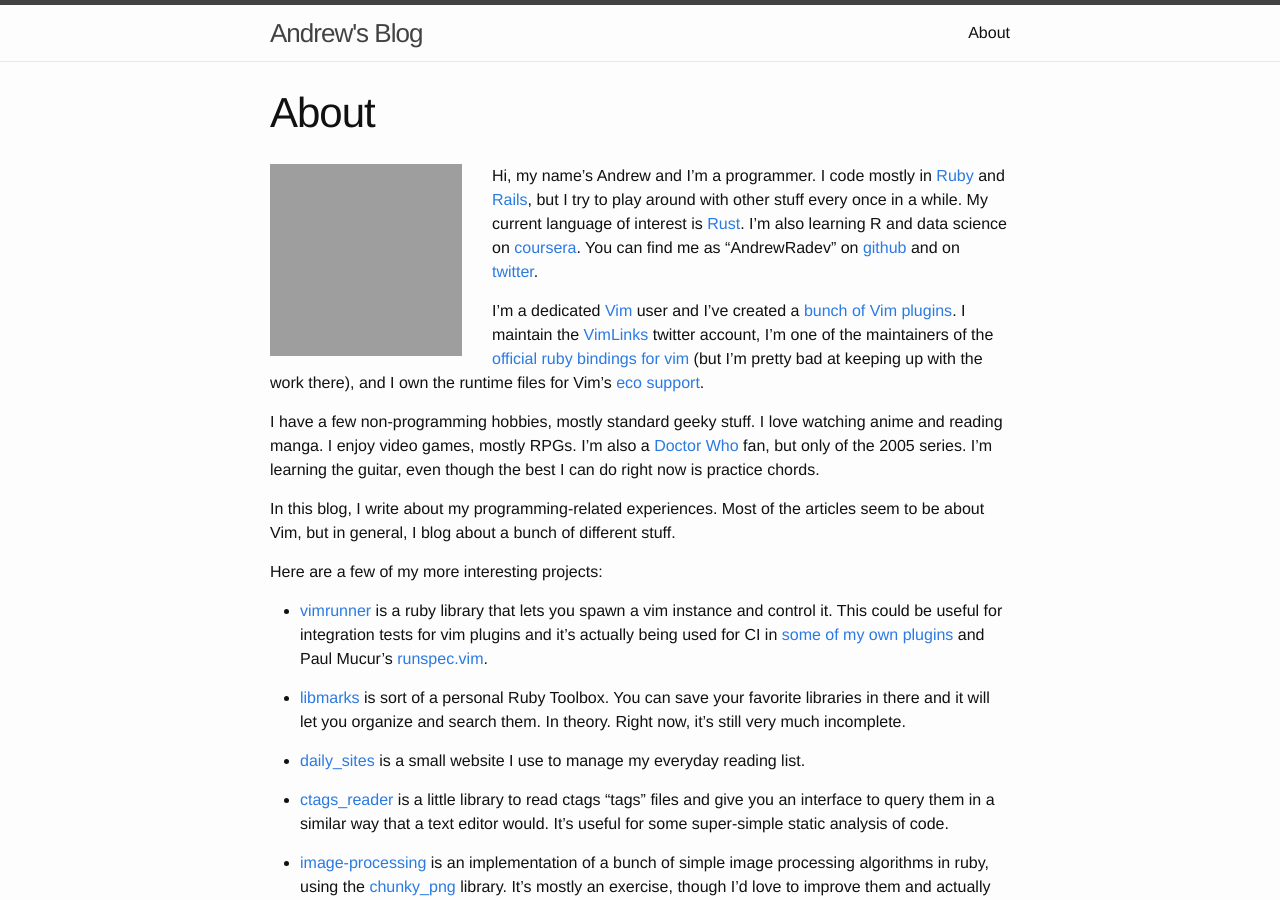
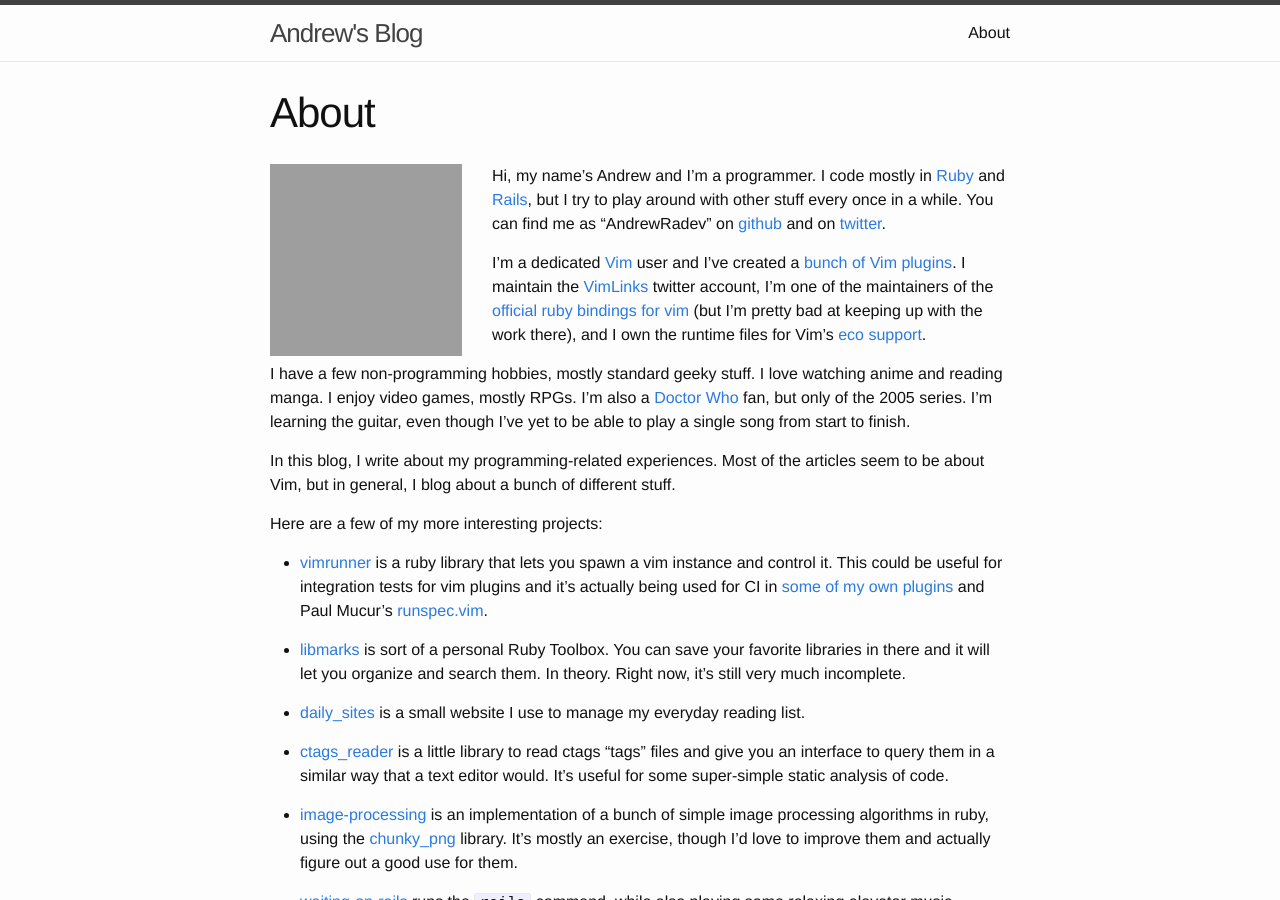
Before and after one commit to AndrewRadev/blog, a Jekyll site: the page built from about.md, in a window 1280 px wide and 900 px high. Built offline with Jekyll 4.4.1, drawn with Linux system fonts in a browser that asks for light colours; grey boxes are pictures that could not be loaded.

Commit message:
Update about page

```diff
--- a/about.md
+++ b/about.md
@@ -6,11 +6,11 @@ permalink: /about/
 
 <img class="about-image" src="http://gravatar.com/avatar/fc59401781a26b10f5d4fc5b758fb3b7.png?s=192" alt="Hello, there" />
 
-Hi, my name's Andrew and I'm a programmer. I code mostly in [Ruby](http://ruby-lang.org) and [Rails](http://rubyonrails.org/), but I try to play around with other stuff every once in a while. My current language of interest is [Rust](http://www.rust-lang.org/). I'm also learning R and data science on [coursera](https://www.coursera.org/specialization/jhudatascience/1). You can find me as "AndrewRadev" on [github](http://github.com/AndrewRadev) and on [twitter](http://twitter.com/AndrewRadev).
+Hi, my name's Andrew and I'm a programmer. I code mostly in [Ruby](http://ruby-lang.org) and [Rails](http://rubyonrails.org/), but I try to play around with other stuff every once in a while. You can find me as "AndrewRadev" on [github](http://github.com/AndrewRadev) and on [twitter](http://twitter.com/AndrewRadev).
 
 I'm a dedicated [Vim](http://vim.org) user and I've created a [bunch of Vim plugins](http://www.vim.org/account/profile.php?user_id=31799). I maintain the [VimLinks](https://twitter.com/vimlinks) twitter account, I'm one of the maintainers of the [official ruby bindings for vim](https://github.com/vim-ruby/vim-ruby) (but I'm pretty bad at keeping up with the work there), and I own the runtime files for Vim's [eco support](https://github.com/AndrewRadev/vim-eco).
 
-I have a few non-programming hobbies, mostly standard geeky stuff. I love watching anime and reading manga. I enjoy video games, mostly RPGs. I'm also a [Doctor Who](http://www.bbc.co.uk/doctorwho/dw) fan, but only of the 2005 series. I'm learning the guitar, even though the best I can do right now is practice chords.
+I have a few non-programming hobbies, mostly standard geeky stuff. I love watching anime and reading manga. I enjoy video games, mostly RPGs. I'm also a [Doctor Who](http://www.bbc.co.uk/doctorwho/dw) fan, but only of the 2005 series. I'm learning the guitar, even though I've yet to be able to play a single song from start to finish.
 
 In this blog, I write about my programming-related experiences. Most of the articles seem to be about Vim, but in general, I blog about a bunch of different stuff.
 
```
